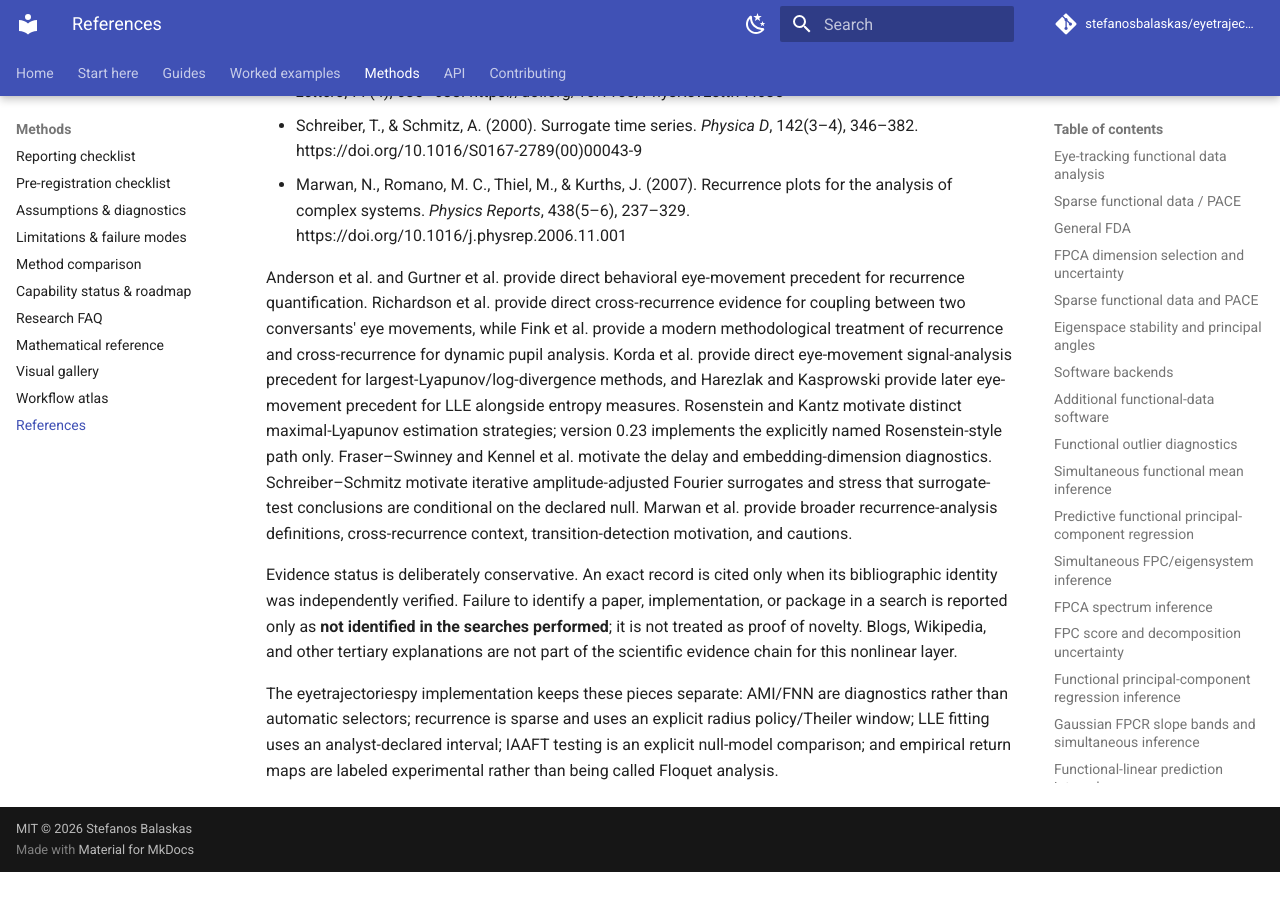
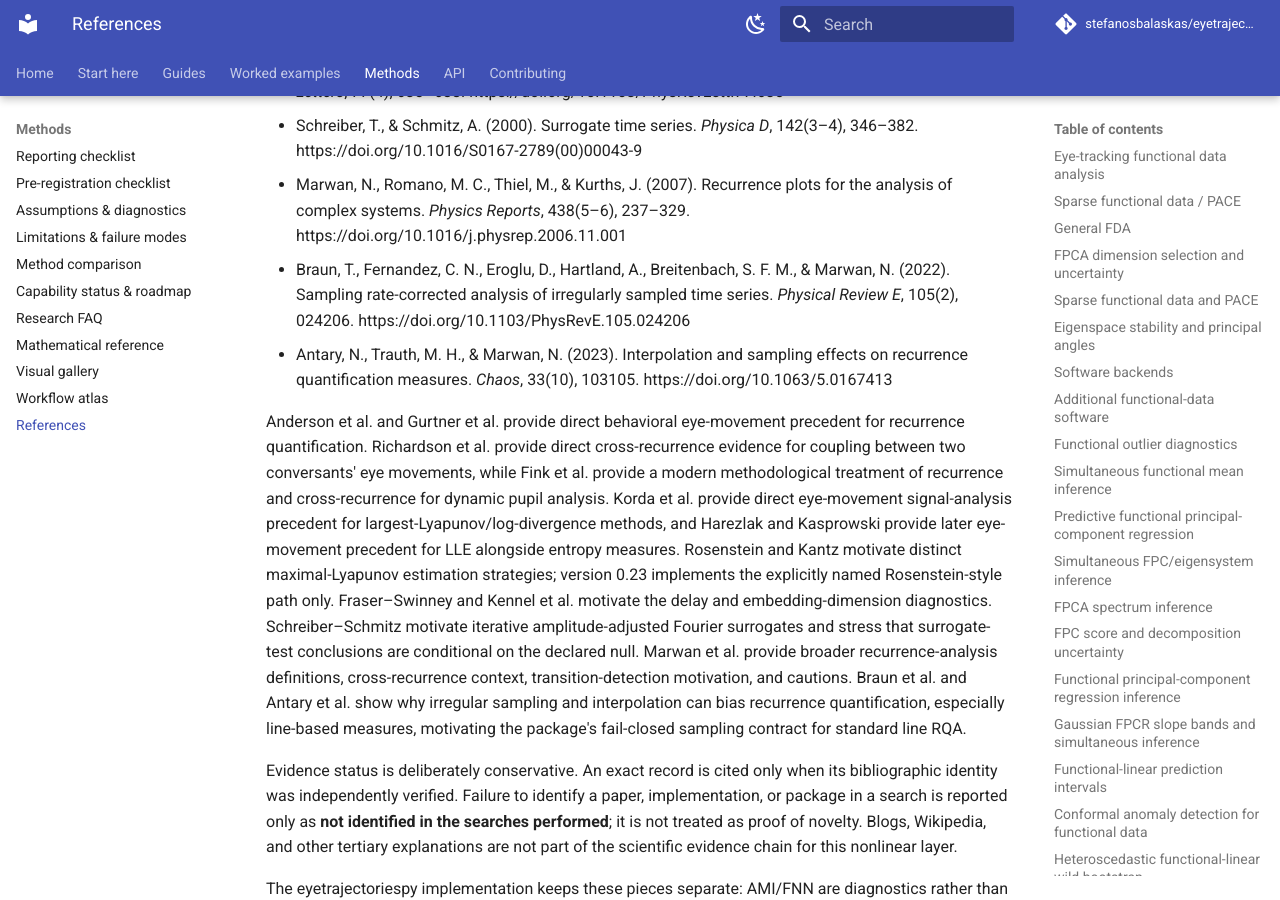
Before and after one commit to stefanosbalaskas/eyetrajectoriespy, an MkDocs documentation site: the page built from docs/methods/references.md, in a window 1280 px wide and 900 px high, scrolled down 9527 px. Built offline with MkDocs 1.6.1 and Material for MkDocs 9.7.7, drawn with Linux system fonts in a browser that asks for light colours; comment, search, counter and statistics services are not loaded; before the commit the page ends 10399 px from its top, so only the background shows below that.

Commit message:
Document RQA sampling-rate evidence

```diff
--- a/docs/methods/references.md
+++ b/docs/methods/references.md
@@ -226,8 +226,10 @@
 - Schreiber, T., & Schmitz, A. (1996). Improved surrogate data for nonlinearity tests. *Physical Review Letters*, 77(4), 635–638. https://doi.org/10.1103/PhysRevLett.77.635
 - Schreiber, T., & Schmitz, A. (2000). Surrogate time series. *Physica D*, 142(3–4), 346–382. https://doi.org/10.1016/S0167-2789(00)00043-9
 - Marwan, N., Romano, M. C., Thiel, M., & Kurths, J. (2007). Recurrence plots for the analysis of complex systems. *Physics Reports*, 438(5–6), 237–329. https://doi.org/10.1016/j.physrep.2006.11.001
+- Braun, T., Fernandez, C. N., Eroglu, D., Hartland, A., Breitenbach, S. F. M., & Marwan, N. (2022). Sampling rate-corrected analysis of irregularly sampled time series. *Physical Review E*, 105(2), 024206. https://doi.org/10.1103/PhysRevE.105.024206
+- Antary, N., Trauth, M. H., & Marwan, N. (2023). Interpolation and sampling effects on recurrence quantification measures. *Chaos*, 33(10), 103105. https://doi.org/10.1063/5.0167413
 
-Anderson et al. and Gurtner et al. provide direct behavioral eye-movement precedent for recurrence quantification. Richardson et al. provide direct cross-recurrence evidence for coupling between two conversants' eye movements, while Fink et al. provide a modern methodological treatment of recurrence and cross-recurrence for dynamic pupil analysis. Korda et al. provide direct eye-movement signal-analysis precedent for largest-Lyapunov/log-divergence methods, and Harezlak and Kasprowski provide later eye-movement precedent for LLE alongside entropy measures. Rosenstein and Kantz motivate distinct maximal-Lyapunov estimation strategies; version 0.23 implements the explicitly named Rosenstein-style path only. Fraser–Swinney and Kennel et al. motivate the delay and embedding-dimension diagnostics. Schreiber–Schmitz motivate iterative amplitude-adjusted Fourier surrogates and stress that surrogate-test conclusions are conditional on the declared null. Marwan et al. provide broader recurrence-analysis definitions, cross-recurrence context, transition-detection motivation, and cautions.
+Anderson et al. and Gurtner et al. provide direct behavioral eye-movement precedent for recurrence quantification. Richardson et al. provide direct cross-recurrence evidence for coupling between two conversants' eye movements, while Fink et al. provide a modern methodological treatment of recurrence and cross-recurrence for dynamic pupil analysis. Korda et al. provide direct eye-movement signal-analysis precedent for largest-Lyapunov/log-divergence methods, and Harezlak and Kasprowski provide later eye-movement precedent for LLE alongside entropy measures. Rosenstein and Kantz motivate distinct maximal-Lyapunov estimation strategies; version 0.23 implements the explicitly named Rosenstein-style path only. Fraser–Swinney and Kennel et al. motivate the delay and embedding-dimension diagnostics. Schreiber–Schmitz motivate iterative amplitude-adjusted Fourier surrogates and stress that surrogate-test conclusions are conditional on the declared null. Marwan et al. provide broader recurrence-analysis definitions, cross-recurrence context, transition-detection motivation, and cautions. Braun et al. and Antary et al. show why irregular sampling and interpolation can bias recurrence quantification, especially line-based measures, motivating the package's fail-closed sampling contract for standard line RQA.
 
 Evidence status is deliberately conservative. An exact record is cited only when its bibliographic identity was independently verified. Failure to identify a paper, implementation, or package in a search is reported only as **not identified in the searches performed**; it is not treated as proof of novelty. Blogs, Wikipedia, and other tertiary explanations are not part of the scientific evidence chain for this nonlinear layer.
 
```
